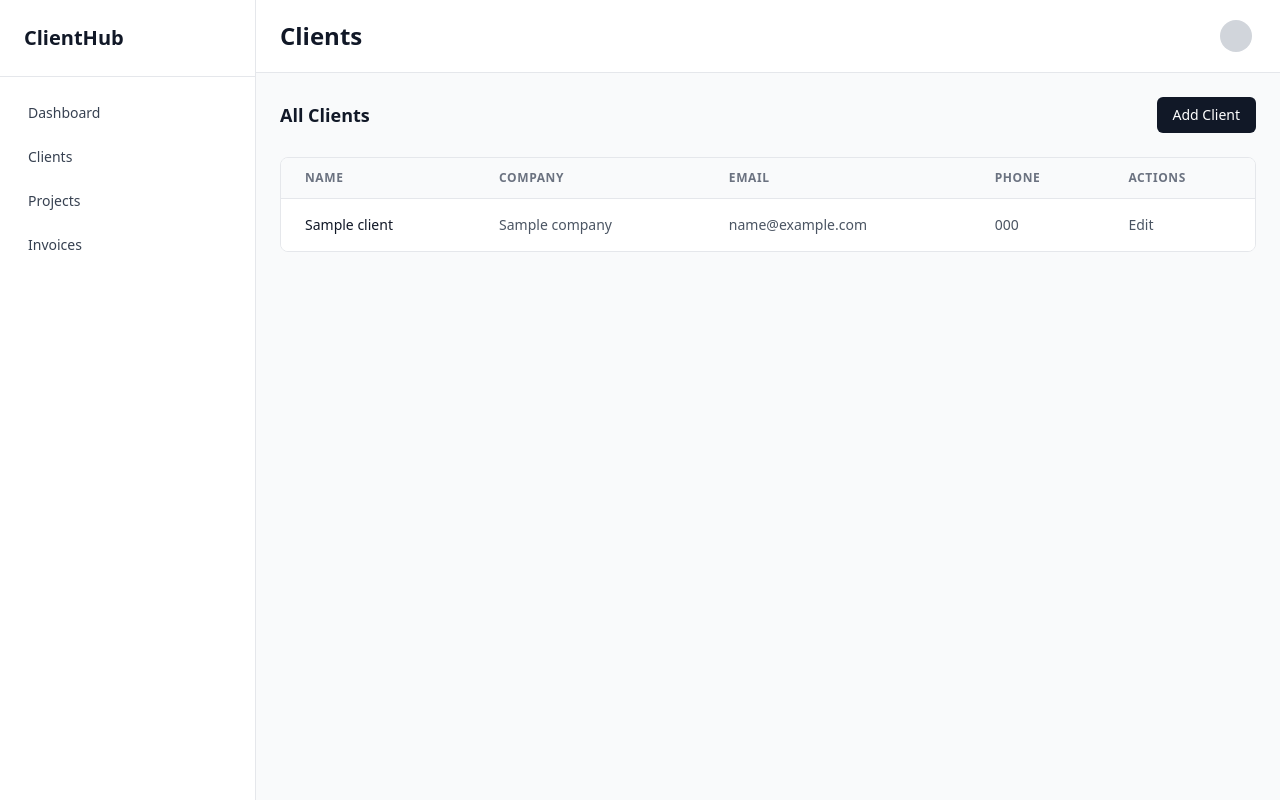
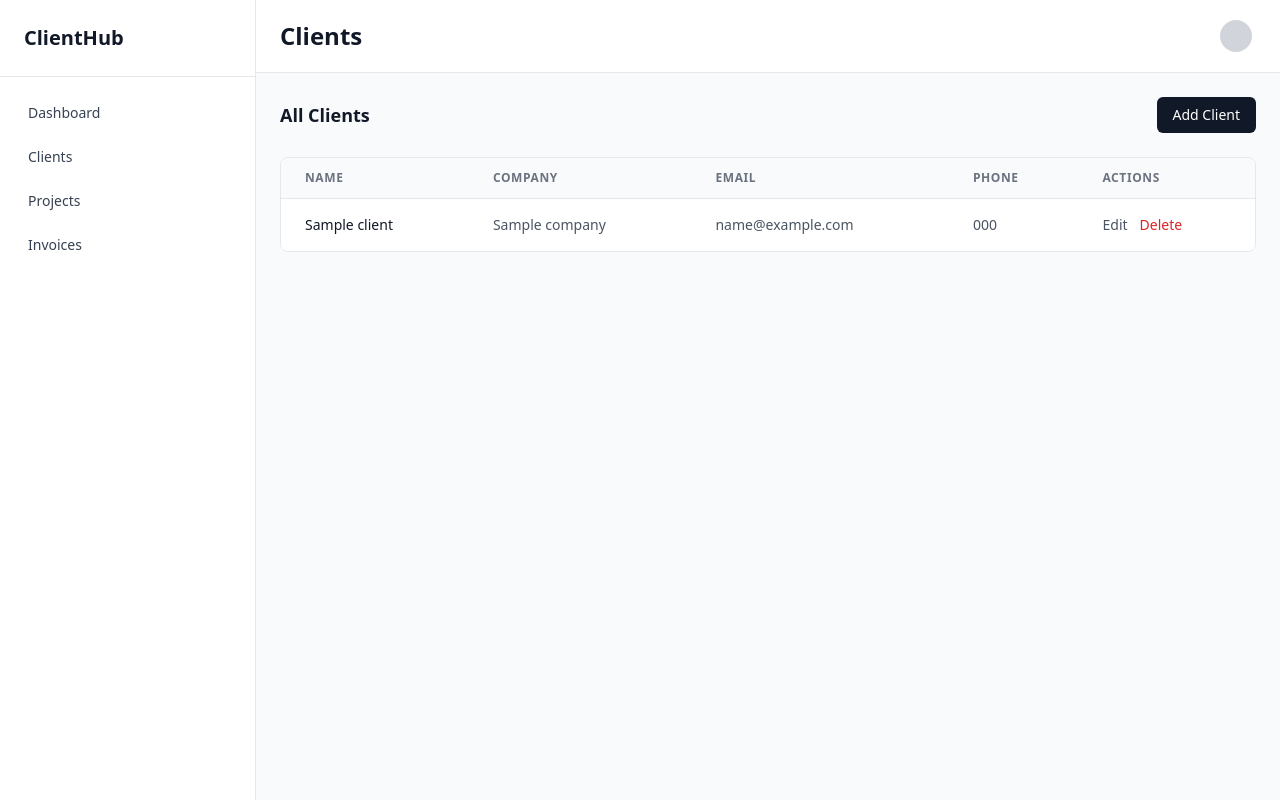
Before and after one commit to notyourbeast/Client-Ops-Desk, a Flask app: template app/templates/clients/list.html in a window 1280 px wide. Run offline with Flask 3, Linux system fonts and the light colour scheme; the template is opened without the code that fills it: most values are stand-ins (such as "Sample title", 1, 10 or a date in 2020); some libraries are stand-ins or nearby versions.

Commit message:
delete confirmation modal and JavaScript for clients

```diff
--- a/app/templates/clients/list.html
+++ b/app/templates/clients/list.html
@@ -3,6 +3,22 @@
 {% block page_title %}Clients{% endblock %}
 
 {% block content %}
+<div id="delete-modal" class="hidden fixed inset-0 bg-black bg-opacity-50 z-50 flex items-center justify-center">
+    <div class="bg-white rounded-lg shadow-lg max-w-md w-full mx-4">
+        <div class="p-6">
+            <h3 class="text-lg font-semibold text-gray-900 mb-2">Delete Client</h3>
+            <p class="text-sm text-gray-600 mb-6">Are you sure you want to delete "<span id="delete-client-name"></span>"? This action cannot be undone.</p>
+            <div class="flex gap-3 justify-end">
+                <button id="delete-cancel-btn" class="px-4 py-2 bg-gray-100 text-gray-700 text-sm font-medium rounded-md hover:bg-gray-200 focus:outline-none focus:ring-2 focus:ring-gray-300 focus:ring-offset-2 transition-colors">
+                    Cancel
+                </button>
+                <button id="delete-confirm-btn" class="px-4 py-2 bg-red-600 text-white text-sm font-medium rounded-md hover:bg-red-700 focus:outline-none focus:ring-2 focus:ring-red-600 focus:ring-offset-2 transition-colors">
+                    Delete
+                </button>
+            </div>
+        </div>
+    </div>
+</div>
 <div class="mb-6 flex items-center justify-between">
     <h3 class="text-lg font-semibold text-gray-900">All Clients</h3>
     <button onclick="document.getElementById('new-client-form').classList.toggle('hidden')"
@@ -81,16 +97,22 @@
         <tbody class="bg-white divide-y divide-gray-200">
             {% if clients %}
                 {% for client in clients %}
-                <tr class="hover:bg-gray-50 transition-colors">
+                <tr class="hover:bg-gray-50 transition-colors" data-client-id="{{ client._id }}">
                     <td class="px-4 sm:px-6 py-4 whitespace-nowrap text-sm font-medium text-gray-900">{{ client.name or '-' }}</td>
                     <td class="px-4 sm:px-6 py-4 whitespace-nowrap text-sm text-gray-600">{{ client.company or '-' }}</td>
                     <td class="px-4 sm:px-6 py-4 whitespace-nowrap text-sm text-gray-600">{{ client.email or '-' }}</td>
                     <td class="px-4 sm:px-6 py-4 whitespace-nowrap text-sm text-gray-600">{{ client.phone or '-' }}</td>
                     <td class="px-4 sm:px-6 py-4 whitespace-nowrap text-sm">
-                        <a href="{{ url_for('clients.edit_client', client_id=client._id) }}"
-                           class="text-gray-600 hover:text-gray-900 focus:outline-none focus:ring-2 focus:ring-gray-900 focus:ring-offset-1 transition-colors">
-                            Edit
-                        </a>
+                        <div class="flex items-center gap-3">
+                            <a href="{{ url_for('clients.edit_client', client_id=client._id) }}"
+                               class="text-gray-600 hover:text-gray-900 focus:outline-none focus:ring-2 focus:ring-gray-900 focus:ring-offset-1 transition-colors">
+                                Edit
+                            </a>
+                            <button onclick="deleteClient('{{ client._id }}', '{{ client.name }}')"
+                                    class="text-red-600 hover:text-red-900 focus:outline-none focus:ring-2 focus:ring-red-600 focus:ring-offset-1 transition-colors">
+                                Delete
+                            </button>
+                        </div>
                     </td>
                 </tr>
                 {% endfor %}
@@ -104,4 +126,62 @@
         </tbody>
     </table>
 </div>
+
+<script>
+let pendingDeleteId = null;
+
+function deleteClient(clientId, clientName) {
+    const modal = document.getElementById('delete-modal');
+    const nameSpan = document.getElementById('delete-client-name');
+
+    nameSpan.textContent = clientName;
+    pendingDeleteId = clientId;
+    modal.classList.remove('hidden');
+}
+
+function closeDeleteModal() {
+    const modal = document.getElementById('delete-modal');
+    modal.classList.add('hidden');
+    pendingDeleteId = null;
+}
+
+function confirmDelete() {
+    if (!pendingDeleteId) return;
+
+    const clientId = pendingDeleteId;
+    const modal = document.getElementById('delete-modal');
+
+    fetch(`/clients/${clientId}`, {
+        method: 'DELETE',
+        headers: {
+            'Content-Type': 'application/json',
+        }
+    })
+    .then(response => response.json())
+    .then(data => {
+        if (data.success) {
+            const row = document.querySelector(`tr[data-client-id="${clientId}"]`);
+            if (row) {
+                row.remove();
+            }
+            closeDeleteModal();
+        } else {
+            alert('Failed to delete client: ' + (data.error || 'Unknown error'));
+        }
+    })
+    .catch(error => {
+        console.error('Error:', error);
+        alert('Failed to delete client');
+    });
+}
+
+document.getElementById('delete-cancel-btn').addEventListener('click', closeDeleteModal);
+document.getElementById('delete-confirm-btn').addEventListener('click', confirmDelete);
+
+document.getElementById('delete-modal').addEventListener('click', function(e) {
+    if (e.target === this) {
+        closeDeleteModal();
+    }
+});
+</script>
 {% endblock %}
```
Also changed, not shown: app/routes/client_routes.py (+14 -2 lines), app/templates/projects/list.html (+34 -4 lines).
